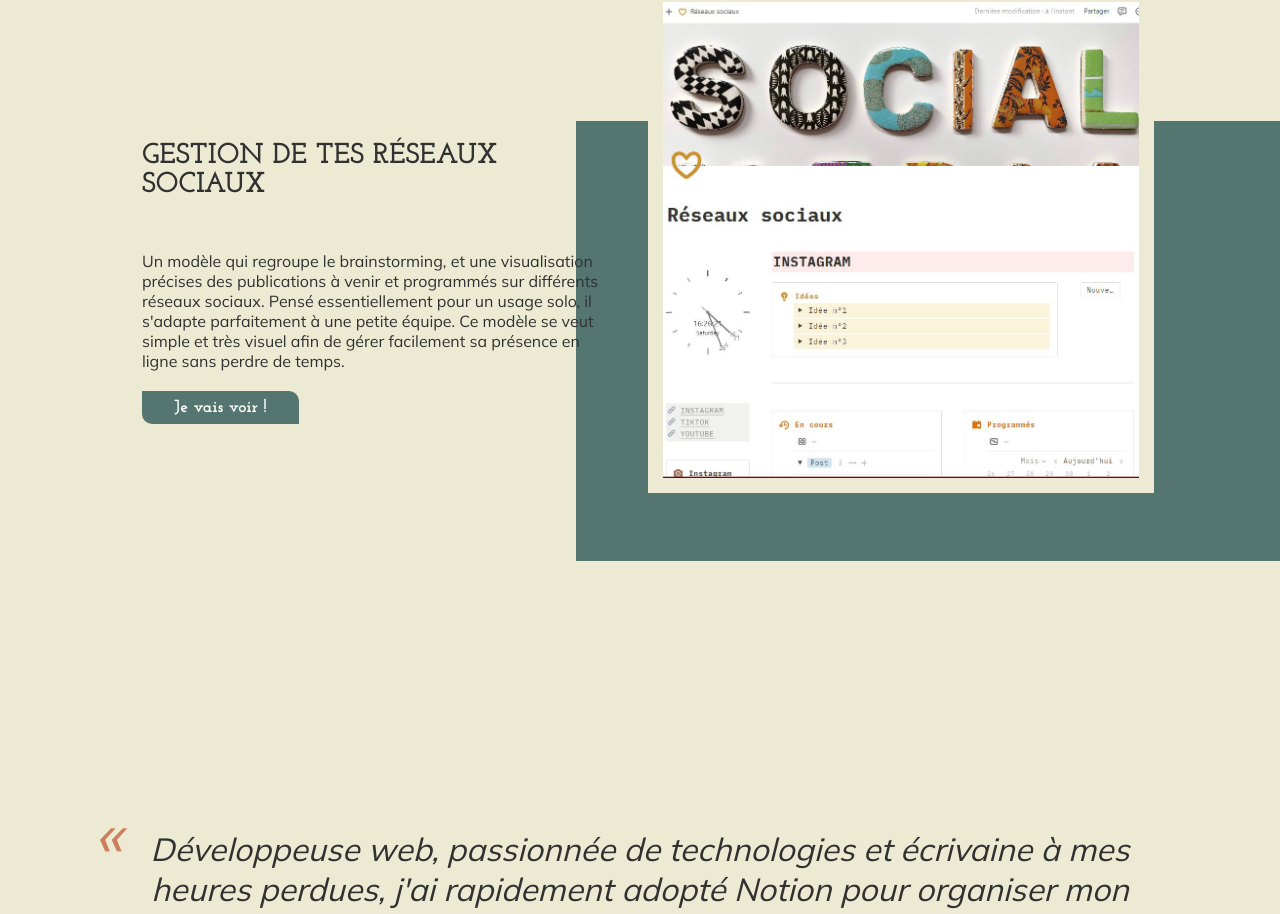
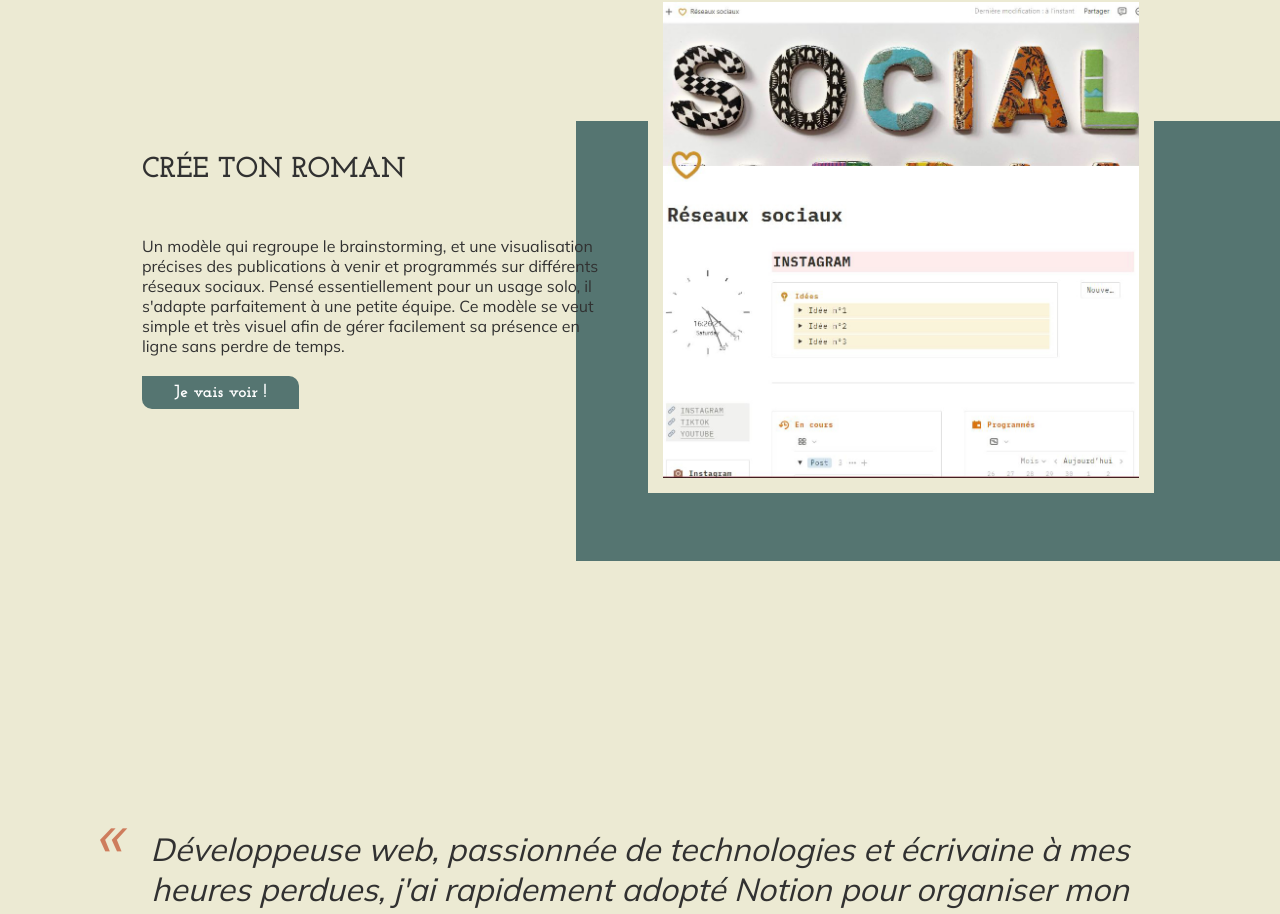
Before and after one commit to manonBr/manonautrice, a React (Vite) app in the folder client/: page /ressources/templates-notion in a window 1280 px wide. Shown: the part 1087-2001 px from the top of the page. Built offline with nearby package versions, Linux system fonts and the light colour scheme; no server answers.

Commit message:
:refactor: Delete unuse import

```diff
--- a/client/src/pages/tools/NotionTools.jsx
+++ b/client/src/pages/tools/NotionTools.jsx
@@ -1,8 +1,6 @@
 import React from "react"
 import { Heading, Subheading } from "../../features/elements/Headings.features"
-import { Column, Columns } from "../../layouts/Columns.layouts"
 import "./NotionTools.scss"
-import Button from "../../features/forms/button.features"
 import Listing from "../../components/Listing"
 import Quote from "../../components/Quote"
 
@@ -22,8 +20,8 @@
                 <p>Un modèle qui regroupe le brainstorming, et une visualisation précises des publications à venir et programmés sur différents réseaux sociaux. Pensé essentiellement pour un usage solo, il s'adapte parfaitement à une petite équipe. Ce modèle se veut simple et très visuel afin de gérer facilement sa présence en ligne sans perdre de temps.</p>
             </Listing>
             <Listing
-                title="Gestion de tes réseaux sociaux"
-                img={{url: "/img/socialTemplate.jpg", alt_tag: "Image d'aperçu du template Notion de gestion des réseaux sociaux"}}
+                title="Crée ton roman"
+                img={{url: "/img/socialTemplate.jpg", alt_tag: "Image d'aperçu du template Notion 'Crée ton roman'"}}
                 link="https://www.notion.so/fr-fr/templates/reseaux-sociaux"
                 level="secondary"
                 reverse={true}
```
